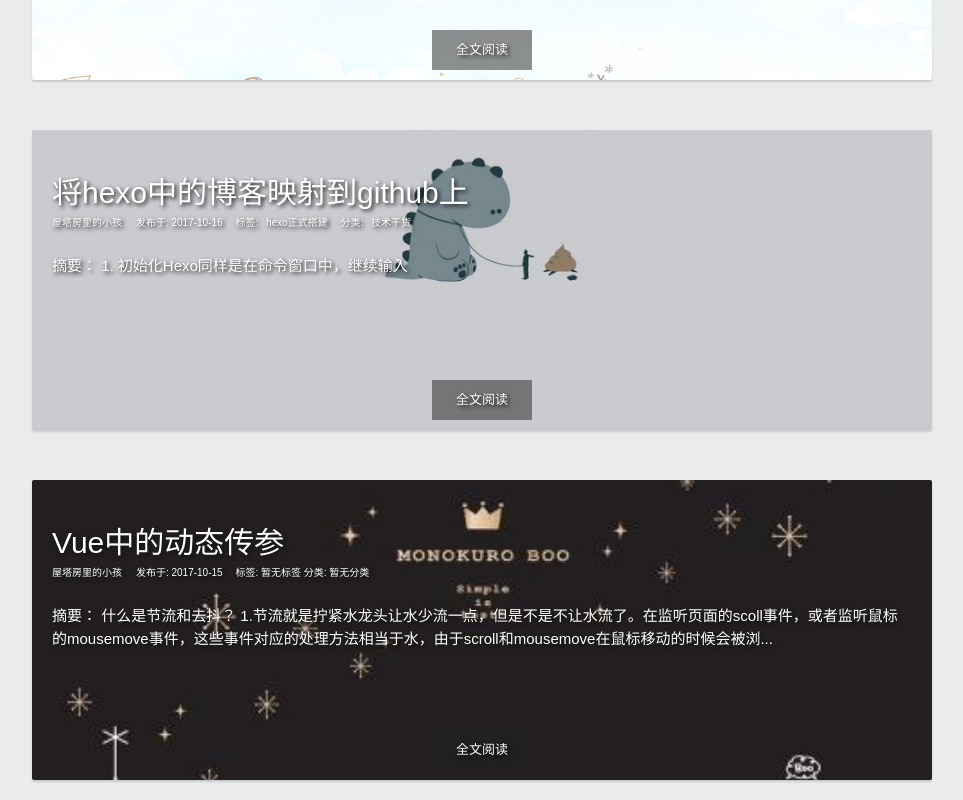
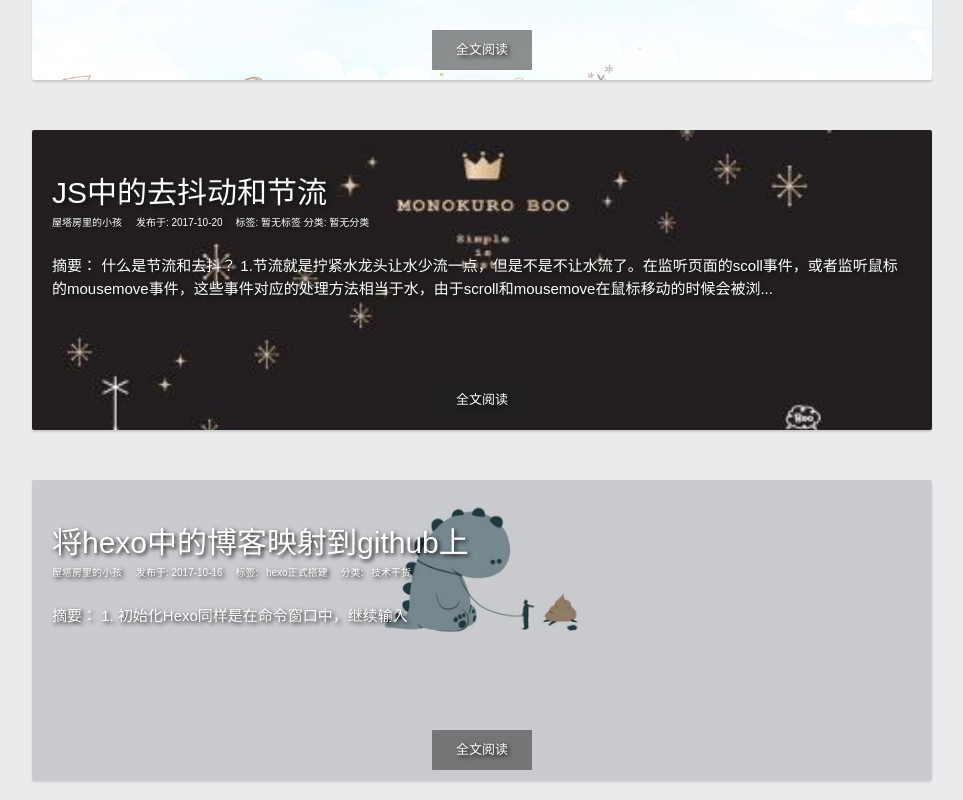
Before and after one commit to katherine111Lee/katherine111Lee, a plain HTML site: page archives/2017/10/index.html in a window 1280 px wide. Shown: the part 1320-2120 px from the top of the page, without its empty margins (158-1121 px from the left). Drawn offline with Linux system fonts and the light colour scheme.

Commit message:
Site updated: 2018-03-01 20:32:24

```diff
--- a/archives/2017/10/index.html
+++ b/archives/2017/10/index.html
@@ -294,6 +294,48 @@
         </a>
       </div>
 
+      <div class="recent-post-item lazy" style="background-color:#E0EEEE"   data-original="/images/random/vateral-12.png"  >
+        <a class="recent-post-link" href="/2017/10/20/11-15/">
+        <div class="post-hover">
+          <!--title-->
+          <p class="post-title"><a href="/2017/10/20/11-15/" >JS中的去抖动和节流</a></p>
+
+          <!--date-->
+
+            <p class="post-time">屋塔房里的小孩 &nbsp &nbsp 发布于:<time datetime="2017-10-19T16:00:00.000Z">
+              2017-10-20
+            </time>
+            </p>
+
+
+          <!--tags-->
+
+          标签:
+
+            暂无标签
+
+          <!--分类-->
+
+          分类:
+
+            暂无分类
+
+
+          <!--excerpt-->
+          <div class="post-excerpt">
+            <p>
+              摘要：
+
+                什么是节流和去抖？
+1.节流就是拧紧水龙头让水少流一点，但是不是不让水流了。在监听页面的scoll事件，或者监听鼠标的mousemove事件，这些事件对应的处理方法相当于水，由于scroll和mousemove在鼠标移动的时候会被浏...
+
+            </p>
+          </div>
+          <div class="post-more"><a href="/2017/10/20/11-15/" >全文阅读</a></div>
+        </div>
+        </a>
+      </div>
+
       <div class="recent-post-item lazy" style="background-color:#E0EEEE"   data-original="/images/random/vateral-2.png"  >
         <a class="recent-post-link" href="/2017/10/16/first-tech/">
         <div class="post-hover">
@@ -331,48 +373,6 @@
             </p>
           </div>
           <div class="post-more"><a href="/2017/10/16/first-tech/" >全文阅读</a></div>
-        </div>
-        </a>
-      </div>
-
-      <div class="recent-post-item lazy" style="background-color:#E0EEEE"   data-original="/images/random/vateral-12.png"  >
-        <a class="recent-post-link" href="/2017/10/15/11-15/">
-        <div class="post-hover">
-          <!--title-->
-          <p class="post-title"><a href="/2017/10/15/11-15/" >Vue中的动态传参</a></p>
-
-          <!--date-->
-
-            <p class="post-time">屋塔房里的小孩 &nbsp &nbsp 发布于:<time datetime="2017-10-14T16:00:00.000Z">
-              2017-10-15
-            </time>
-            </p>
-
-
-          <!--tags-->
-
-          标签:
-
-            暂无标签
-
-          <!--分类-->
-
-          分类:
-
-            暂无分类
-
-
-          <!--excerpt-->
-          <div class="post-excerpt">
-            <p>
-              摘要：
-
-                什么是节流和去抖？
-1.节流就是拧紧水龙头让水少流一点，但是不是不让水流了。在监听页面的scoll事件，或者监听鼠标的mousemove事件，这些事件对应的处理方法相当于水，由于scroll和mousemove在鼠标移动的时候会被浏...
-
-            </p>
-          </div>
-          <div class="post-more"><a href="/2017/10/15/11-15/" >全文阅读</a></div>
         </div>
         </a>
       </div>
```
Also changed, not shown: 2017/10/15/first/index.html (+1 -1 lines), 2017/10/16/first-tech/index.html (+2 -2 lines), 2017/10/20/11-15/index.html (renamed from 2017/10/15/11-15/index.html, +5 -5 lines), 2017/10/20/on_or_bind/index.html (+1 -1 lines), archives/2017/index.html (+10 -9 lines), archives/2017/page/2/index.html (+9 -10 lines), index.html (+10 -9 lines), page/2/index.html (+9 -10 lines).
